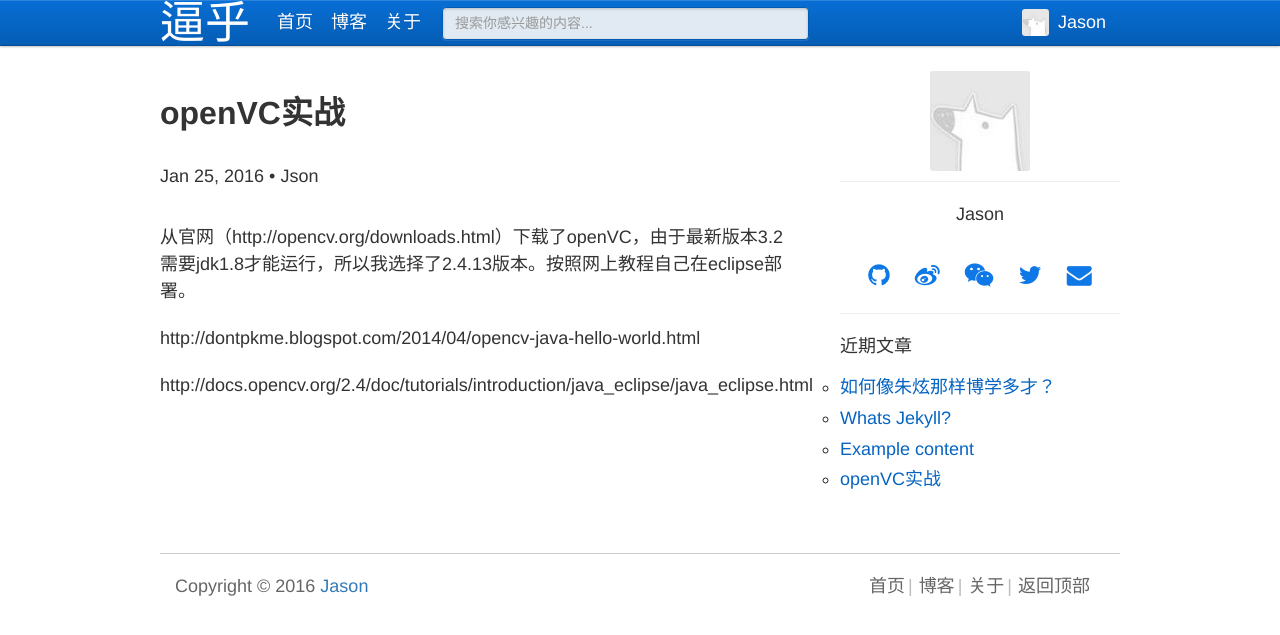
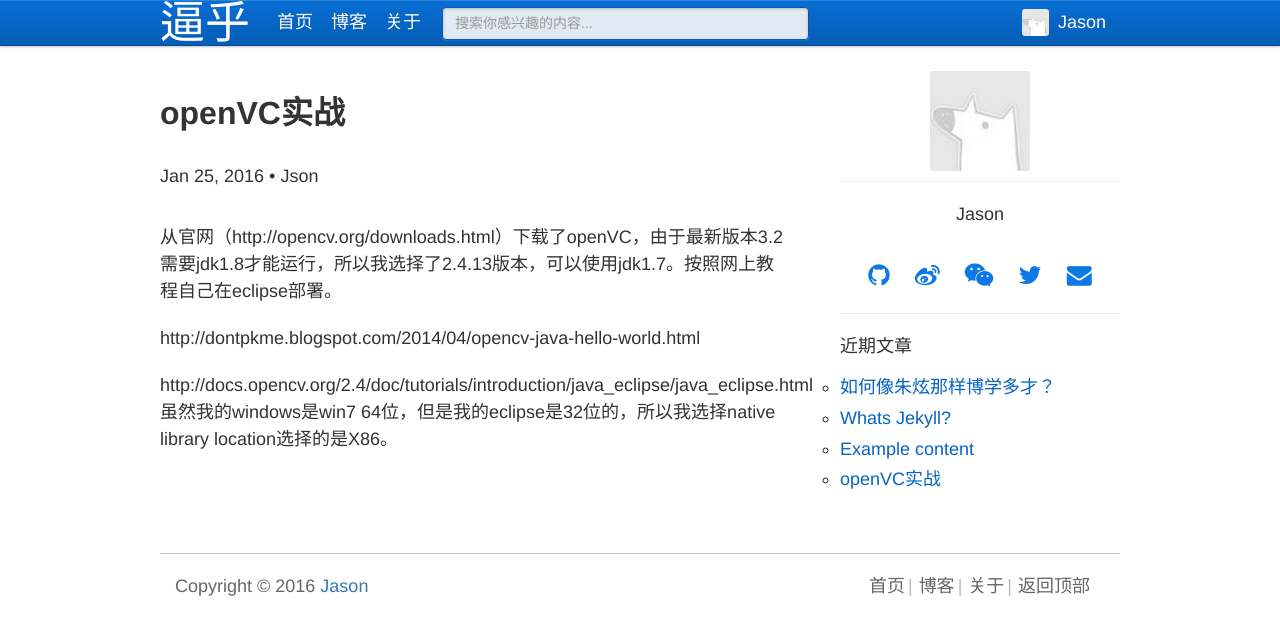
Before and after one commit to webbings/zhihustyleblog, a Jekyll site: the page built from _posts/2017-01-25-openvc.md, in a window 1280 px wide. Shown: the top 635 px of the page. Built offline with Jekyll 4.4.1, drawn with Linux system fonts in a browser that asks for light colours; comment, search, counter and statistics services are not loaded.

Commit message:
Update 2017-01-25-openvc.md

```diff
--- a/_posts/2017-01-25-openvc.md
+++ b/_posts/2017-01-25-openvc.md
@@ -9,8 +9,9 @@
 
 
 
-从官网（http://opencv.org/downloads.html）下载了openVC，由于最新版本3.2需要jdk1.8才能运行，所以我选择了2.4.13版本。按照网上教程自己在eclipse部署。
+从官网（http://opencv.org/downloads.html）下载了openVC，由于最新版本3.2需要jdk1.8才能运行，所以我选择了2.4.13版本，可以使用jdk1.7。按照网上教程自己在eclipse部署。
 
 http://dontpkme.blogspot.com/2014/04/opencv-java-hello-world.html
 
 http://docs.opencv.org/2.4/doc/tutorials/introduction/java_eclipse/java_eclipse.html
+虽然我的windows是win7 64位，但是我的eclipse是32位的，所以我选择native library location选择的是X86。
```
